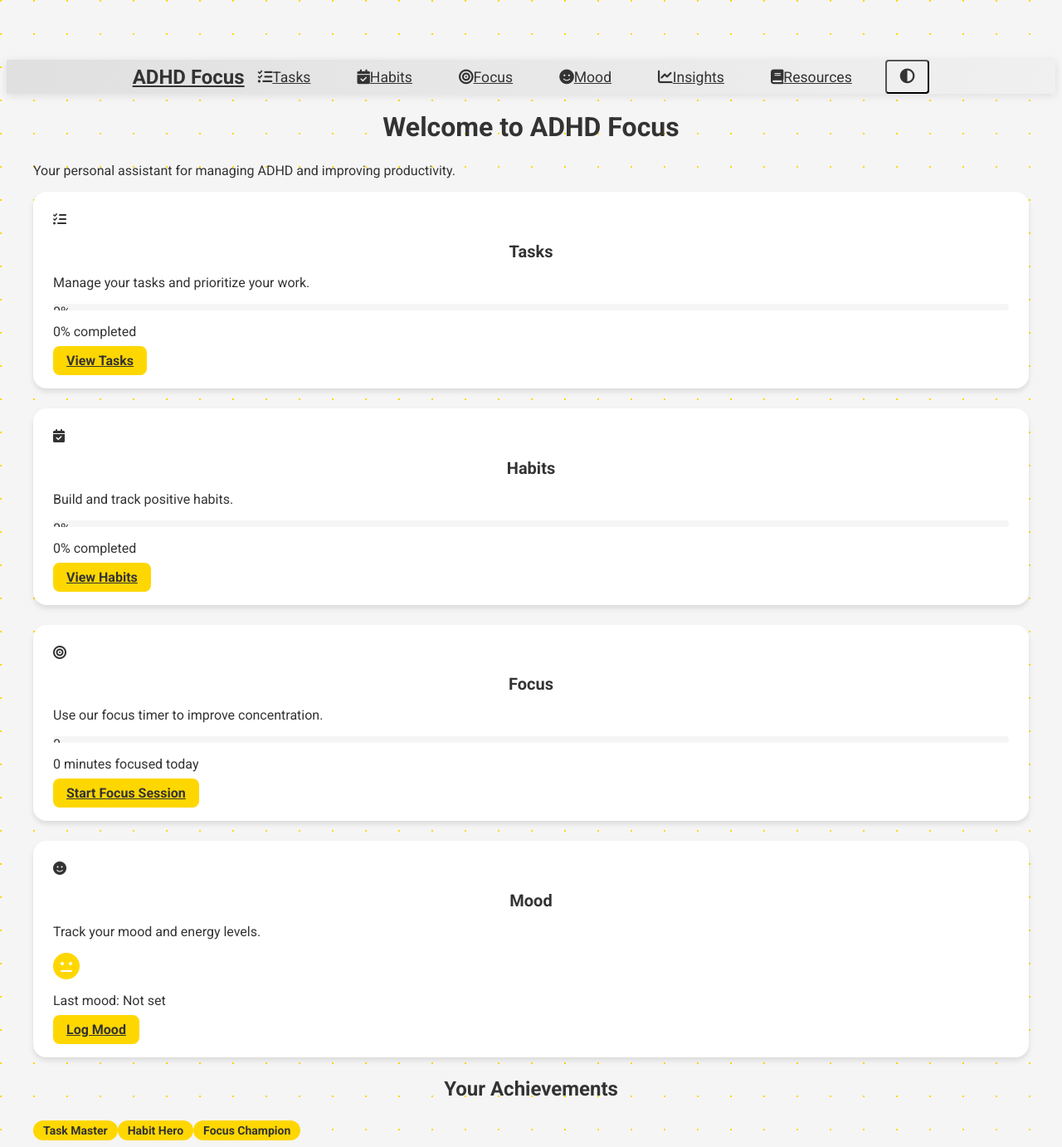
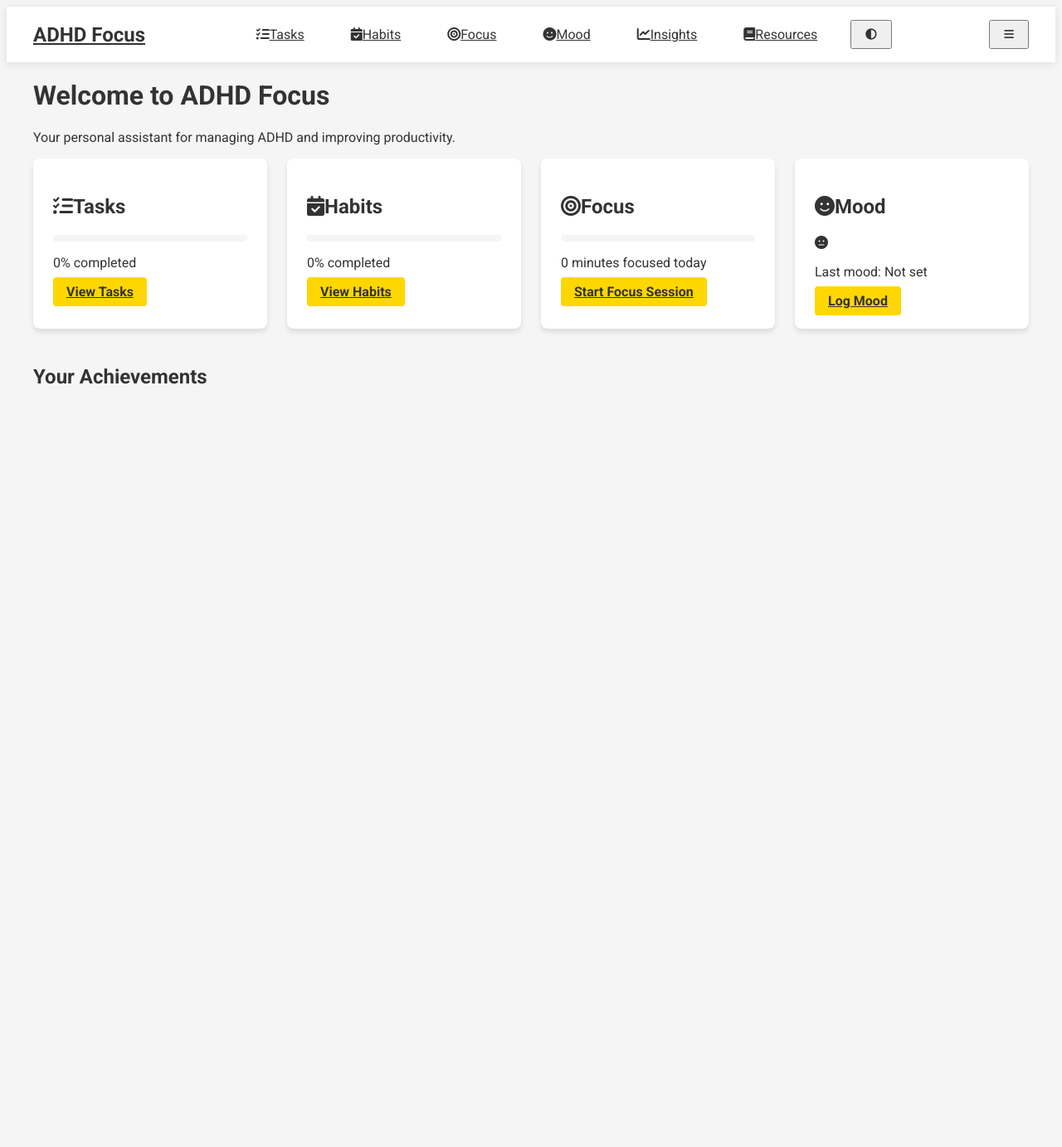
Before and after one commit to poeticinspiired/ADHDFocus, a Flask app: page / in a window 1280 px wide. Shown: the whole page at 83% size. After the commit the page ends 463 px from the top, so only its background shows below. Run offline with Flask 3, Linux system fonts and the light colour scheme; data that the repository does not hold is empty.

Commit message:
Agent query: Please check if the new UI design has been implemented correctly. Verify that the color scheme, layout, and responsiveness are working as expected. Also, check if the theme toggle and mobile menu are functioning properly.

```diff
--- a/app/static/css/styles.css
+++ b/app/static/css/styles.css
@@ -6,17 +6,14 @@
     --accent: #ffd700;
     --card-bg-light: #ffffff;
     --card-bg-dark: #2a2a2a;
-    --nav-bg-light: linear-gradient(to right, #e0e0e0, #f0f0f0);
-    --nav-bg-dark: linear-gradient(to right, #222222, #333333);
+    --nav-bg-light: #ffffff;
+    --nav-bg-dark: #222222;
 }
 
 body {
     font-family: 'Roboto', sans-serif;
     background-color: var(--bg-light);
     color: var(--text-light);
-    padding-top: 4rem;
-    background-image: radial-gradient(circle at 1px 1px, var(--accent) 1px, transparent 0);
-    background-size: 40px 40px;
     transition: background-color 0.3s, color 0.3s;
 }
 
@@ -32,35 +29,31 @@ body.dark-mode {
 }
 
 h1, h2, h3 {
-    text-align: center;
-    margin-bottom: 1.5rem;
+    font-weight: 700;
 }
 
 #navbar {
-    background-image: var(--nav-bg-light);
+    background-color: var(--nav-bg-light);
     box-shadow: 0 2px 10px rgba(0, 0, 0, 0.1);
-    transition: background-image 0.3s;
+    transition: background-color 0.3s;
 }
 
 body.dark-mode #navbar {
-    background-image: var(--nav-bg-dark);
+    background-color: var(--nav-bg-dark);
 }
 
 .nav-container {
     display: flex;
-    justify-content: center;
+    justify-content: space-between;
     align-items: center;
+    padding: 1rem 0;
 }
 
 .nav-logo {
     font-size: 1.5rem;
     font-weight: bold;
     color: var(--text-light);
-    transition: transform 0.3s, color 0.3s;
-}
-
-.nav-logo:hover {
-    transform: scale(1.05);
+    transition: color 0.3s;
 }
 
 body.dark-mode .nav-logo {
@@ -69,23 +62,18 @@ body.dark-mode .nav-logo {
 
 .nav-links {
     display: flex;
-    justify-content: center;
-    align-items: center;
     gap: 1.5rem;
 }
 
 .nav-link {
     color: var(--text-light);
     font-weight: 500;
-    font-size: 1.1rem;
-    transition: color 0.3s, transform 0.3s;
+    transition: color 0.3s;
     padding: 0.5rem 1rem;
-    border-radius: 0.25rem;
 }
 
 .nav-link:hover {
     color: var(--accent);
-    transform: translateY(-2px);
 }
 
 body.dark-mode .nav-link {
@@ -94,17 +82,15 @@ body.dark-mode .nav-link {
 
 .card {
     background-color: var(--card-bg-light);
-    border-radius: 1rem;
+    border-radius: 0.5rem;
     box-shadow: 0 4px 6px rgba(0, 0, 0, 0.1);
     padding: 1.5rem;
     margin-bottom: 1.5rem;
     transition: box-shadow 0.3s, transform 0.3s, background-color 0.3s;
-    background-image: linear-gradient(135deg, rgba(255, 255, 255, 0.1) 0%, rgba(255, 255, 255, 0) 100%);
 }
 
 body.dark-mode .card {
     background-color: var(--card-bg-dark);
-    background-image: linear-gradient(135deg, rgba(255, 255, 255, 0.05) 0%, rgba(255, 255, 255, 0) 100%);
 }
 
 .card:hover {
@@ -112,22 +98,11 @@ body.dark-mode .card {
     transform: translateY(-5px);
 }
 
-.card-title {
-    font-size: 1.25rem;
-    font-weight: bold;
-    margin-bottom: 1rem;
-    color: var(--text-light);
-}
-
-body.dark-mode .card-title {
-    color: var(--text-dark);
-}
-
 .btn {
     background-color: var(--accent);
     color: var(--text-light);
     padding: 0.5rem 1rem;
-    border-radius: 0.5rem;
+    border-radius: 0.25rem;
     font-weight: bold;
     transition: background-color 0.3s, color 0.3s, transform 0.3s;
 }
@@ -144,7 +119,7 @@ body.dark-mode .btn:hover {
 
 .progress-bar {
     background-color: var(--bg-light);
-    border-radius: 0.5rem;
+    border-radius: 0.25rem;
     overflow: hidden;
     height: 0.5rem;
 }
@@ -155,98 +130,33 @@ body.dark-mode .btn:hover {
     transition: width 0.5s ease-in-out;
 }
 
-.icon {
-    color: var(--text-light);
-    transition: color 0.3s, transform 0.3s;
-}
-
-.icon:hover {
-    color: var(--accent);
-    transform: scale(1.1);
-}
-
-body.dark-mode .icon {
-    color: var(--text-dark);
-}
-
-.mood-icon {
-    font-size: 2rem;
-    color: var(--accent);
-}
-
-input[type="text"],
-input[type="date"],
-input[type="number"],
-textarea,
-select {
-    width: 100%;
-    padding: 0.75rem;
-    border: 1px solid #ccc;
-    border-radius: 0.5rem;
-    background-color: var(--bg-light);
-    color: var(--text-light);
-    transition: border-color 0.3s, box-shadow 0.3s;
-}
-
-body.dark-mode input[type="text"],
-body.dark-mode input[type="date"],
-body.dark-mode input[type="number"],
-body.dark-mode textarea,
-body.dark-mode select {
-    background-color: var(--bg-dark);
-    color: var(--text-dark);
-    border-color: #4b5563;
-}
-
-input[type="text"]:focus,
-input[type="date"]:focus,
-input[type="number"]:focus,
-textarea:focus,
-select:focus {
-    outline: none;
-    border-color: var(--accent);
-    box-shadow: 0 0 0 3px rgba(255, 215, 0, 0.2);
-}
-
-.badge {
-    display: inline-block;
-    padding: 0.25rem 0.75rem;
-    background-color: var(--accent);
-    color: var(--text-light);
-    border-radius: 9999px;
-    font-size: 0.875rem;
-    font-weight: bold;
-    transition: transform 0.3s;
-}
-
-.badge:hover {
-    transform: scale(1.05);
-}
-
-body.dark-mode .badge {
-    color: var(--text-dark);
-}
-
 .grid-container {
     display: grid;
     grid-template-columns: repeat(auto-fit, minmax(250px, 1fr));
     gap: 1.5rem;
 }
 
-@keyframes fadeIn {
-    from { opacity: 0; }
-    to { opacity: 1; }
+@media (max-width: 768px) {
+    .nav-links {
+        display: none;
     }
 
-.fade-in {
-    animation: fadeIn 0.5s ease-in-out;
+    .nav-container {
+        flex-direction: column;
+        align-items: flex-start;
     }
 
-@keyframes slideIn {
-    from { transform: translateY(20px); opacity: 0; }
-    to { transform: translateY(0); opacity: 1; }
+    .nav-logo {
+        margin-bottom: 1rem;
     }
 
-.slide-in {
-    animation: slideIn 0.5s ease-in-out;
+    .nav-links.active {
+        display: flex;
+        flex-direction: column;
+        width: 100%;
     }
+
+    .nav-link {
+        padding: 0.5rem 0;
+    }
+}
--- a/app/static/js/main.js
+++ b/app/static/js/main.js
@@ -1,8 +1,8 @@
 document.addEventListener('DOMContentLoaded', function() {
-    console.log('ADHD Focus App loaded');
-
     const themeToggle = document.getElementById('theme-toggle');
     const body = document.body;
+    const mobileMenuToggle = document.getElementById('mobile-menu-toggle');
+    const navLinks = document.querySelector('.nav-links');
 
     themeToggle.addEventListener('click', function() {
         body.classList.toggle('dark-mode');
@@ -15,14 +15,9 @@ document.addEventListener('DOMContentLoaded', function() {
         body.classList.add('dark-mode');
     }
 
-    // Add yellow highlight to current page in navigation
-    const currentPage = window.location.pathname;
-    const navLinks = document.querySelectorAll('.nav-link');
-    navLinks.forEach(link => {
-        if (link.getAttribute('href') === currentPage) {
-            link.classList.add('text-yellow-500');
-            link.classList.add('bg-yellow-100');
-        }
+    // Mobile menu toggle
+    mobileMenuToggle.addEventListener('click', function() {
+        navLinks.classList.toggle('active');
     });
 
     // Fetch user progress data and update the dashboard
@@ -34,81 +29,47 @@ document.addEventListener('DOMContentLoaded', function() {
             return response.json();
         })
         .then(data => {
-            try {
-                // Update progress bars
-                updateProgressBarIfExists('tasks-progress', data.tasks_completed);
-                updateProgressBarIfExists('habits-progress', data.habits_completed);
-                updateProgressBarIfExists('focus-progress', data.focus_minutes / 60 * 100);
-
-                // Update text content
-                updateTextContentIfExists('#tasks-progress', `${data.tasks_completed}% completed`);
-                updateTextContentIfExists('#habits-progress', `${data.habits_completed}% completed`);
-                updateTextContentIfExists('#focus-progress', `${data.focus_minutes} minutes focused today`);
-
-                // Update mood icon
-                updateMoodIcon(data.last_mood_icon, data.last_mood);
-
-                // Add achievement badges
-                updateAchievements(data.achievements);
-
-                // Add fade-in animation
-                addFadeInAnimation();
-            } catch (error) {
-                console.error('Error updating UI:', error);
-                showNotification('Error updating dashboard. Some information may be missing.');
-            }
+            updateDashboard(data);
         })
         .catch(error => {
             console.error('Error fetching user progress:', error);
             showNotification('Error loading dashboard data. Please try again later.');
         });
-
-    // Add slide-in animation to cards on scroll
-    const cards = document.querySelectorAll('.card');
-    const observer = new IntersectionObserver((entries) => {
-        entries.forEach(entry => {
-            if (entry.isIntersecting) {
-                entry.target.classList.add('slide-in');
-                observer.unobserve(entry.target);
-            }
-        });
-    }, { threshold: 0.1 });
-
-    cards.forEach(card => {
-        observer.observe(card);
-    });
 });
 
-// Helper functions
-function updateProgressBarIfExists(elementId, progress) {
-    const progressBar = document.getElementById(elementId);
+function updateDashboard(data) {
+    updateProgressBar('tasks-progress', data.tasks_completed);
+    updateProgressBar('habits-progress', data.habits_completed);
+    updateProgressBar('focus-progress', data.focus_minutes / 60 * 100);
+
+    updateText('tasks-completed', `${data.tasks_completed}% completed`);
+    updateText('habits-completed', `${data.habits_completed}% completed`);
+    updateText('focus-minutes', `${data.focus_minutes} minutes focused today`);
+
+    updateMoodIcon(data.last_mood_icon, data.last_mood);
+    updateAchievements(data.achievements);
+}
+
+function updateProgressBar(id, value) {
+    const progressBar = document.getElementById(id);
     if (progressBar) {
-        progressBar.style.width = `${progress}%`;
-    } else {
-        console.warn(`Progress bar element ${elementId} not found`);
+        progressBar.style.width = `${value}%`;
     }
 }
 
-function updateTextContentIfExists(selector, text) {
-    const element = document.querySelector(selector);
+function updateText(id, text) {
+    const element = document.getElementById(id);
     if (element) {
         element.textContent = text;
-    } else {
-        console.warn(`Element ${selector} not found`);
     }
 }
 
 function updateMoodIcon(iconName, moodText) {
-    const moodIcons = document.getElementById('mood-icons');
-    const lastMood = document.querySelector('#mood-icons + p');
-    if (moodIcons && lastMood) {
-        moodIcons.innerHTML = '';
-        const moodIcon = document.createElement('i');
-        moodIcon.className = `fas fa-${iconName} mood-icon`;
-        moodIcons.appendChild(moodIcon);
-        lastMood.textContent = `Last mood: ${moodText}`;
-    } else {
-        console.warn('Mood icon elements not found');
+    const moodIcon = document.getElementById('mood-icon');
+    const moodText = document.getElementById('mood-text');
+    if (moodIcon && moodText) {
+        moodIcon.className = `fas fa-${iconName}`;
+        moodText.textContent = `Last mood: ${moodText}`;
     }
 }
 
@@ -117,51 +78,20 @@ function updateAchievements(achievements) {
     if (achievementsContainer) {
         achievementsContainer.innerHTML = '';
         achievements.forEach(achievement => {
-            achievementsContainer.appendChild(createBadge(achievement));
+            const badge = document.createElement('span');
+            badge.className = 'badge';
+            badge.textContent = achievement;
+            achievementsContainer.appendChild(badge);
         });
-    } else {
-        console.warn('Achievements container not found');
     }
-}
-
-function addFadeInAnimation() {
-    document.querySelectorAll('.card, .progress-bar, #mood-icons, #achievements').forEach(el => {
-        if (el) {
-            el.classList.add('fade-in');
-        }
-    });
-}
-
-function createBadge(text) {
-    const badge = document.createElement('span');
-    badge.className = 'badge';
-    badge.textContent = text;
-    return badge;
 }
 
 function showNotification(message) {
     const notification = document.createElement('div');
-    notification.className = 'fixed top-4 right-4 bg-yellow-500 text-gray-900 px-4 py-2 rounded-lg shadow-lg fade-in';
+    notification.className = 'notification';
     notification.textContent = message;
     document.body.appendChild(notification);
     setTimeout(() => {
-        notification.classList.remove('fade-in');
-        notification.classList.add('fade-out');
-        setTimeout(() => {
-            notification.remove();
-        }, 300);
+        notification.remove();
     }, 3000);
 }
-
-// Add smooth scrolling to all links
-document.querySelectorAll('a[href^="#"]').forEach(anchor => {
-    anchor.addEventListener('click', function (e) {
-        e.preventDefault();
-        const targetElement = document.querySelector(this.getAttribute('href'));
-        if (targetElement) {
-            targetElement.scrollIntoView({
-                behavior: 'smooth'
-            });
-        }
-    });
-});
--- a/app/templates/base.html
+++ b/app/templates/base.html
@@ -8,9 +8,9 @@
     <link rel="stylesheet" href="https://cdnjs.cloudflare.com/ajax/libs/font-awesome/6.0.0-beta3/css/all.min.css">
     <link rel="stylesheet" href="{{ url_for('static', filename='css/styles.css') }}">
 </head>
-<body class="bg-gray-100 text-gray-900 font-roboto transition-colors duration-200" id="body">
-    <nav class="fixed top-0 left-0 right-0 p-4 transition-colors duration-200 shadow-md z-10" id="navbar">
-        <div class="container mx-auto">
+<body>
+    <nav id="navbar">
+        <div class="container">
             <div class="nav-container">
                 <a href="{{ url_for('index') }}" class="nav-logo">ADHD Focus</a>
                 <div class="nav-links">
@@ -24,14 +24,17 @@
                         <i class="fas fa-adjust"></i>
                     </button>
                 </div>
+                <button id="mobile-menu-toggle" class="nav-link d-md-none">
+                    <i class="fas fa-bars"></i>
+                </button>
             </div>
         </div>
     </nav>
 
-    <main class="container mx-auto mt-24 p-4">
+    <main class="container mt-4">
         {% with messages = get_flashed_messages() %}
             {% if messages %}
-                <div class="bg-yellow-100 border-l-4 border-yellow-500 text-yellow-700 p-4 mb-4 fade-in" role="alert">
+                <div class="alert alert-info" role="alert">
                     <ul>
                         {% for message in messages %}
                             <li>{{ message }}</li>
--- a/app/templates/index.html
+++ b/app/templates/index.html
@@ -1,99 +1,48 @@
 {% extends "base.html" %}
 
 {% block content %}
-<div class="text-center mb-8">
-    <h1 class="text-4xl font-bold mb-4 text-gray-800 dark:text-gray-200">Welcome to ADHD Focus</h1>
-    <p class="text-xl mb-8 text-gray-600 dark:text-gray-400">Your personal assistant for managing ADHD and improving productivity.</p>
-</div>
+<h1 class="text-center mb-4">Welcome to ADHD Focus</h1>
+<p class="text-center mb-8">Your personal assistant for managing ADHD and improving productivity.</p>
 
-<div class="grid grid-cols-1 md:grid-cols-2 lg:grid-cols-4 gap-6">
-    <div class="card hover:shadow-lg transition duration-300">
-        <i class="fas fa-tasks text-4xl mb-4 icon text-yellow-500"></i>
-        <h2 class="card-title">Tasks</h2>
-        <p class="text-gray-600 dark:text-gray-400 mb-4">Manage your tasks and prioritize your work.</p>
+<div class="grid-container">
+    <div class="card">
+        <h2 class="card-title"><i class="fas fa-tasks text-accent mr-2"></i>Tasks</h2>
         <div class="progress-bar">
             <div id="tasks-progress" class="progress-bar-fill" style="width: 0%"></div>
         </div>
-        <p class="mt-2 text-sm text-gray-500 dark:text-gray-400">0% completed</p>
-        <a href="{{ url_for('tasks.tasks') }}" class="btn mt-4 inline-block">View Tasks</a>
+        <p id="tasks-completed" class="mt-2">0% completed</p>
+        <a href="{{ url_for('tasks.tasks') }}" class="btn mt-4">View Tasks</a>
     </div>
-    <div class="card hover:shadow-lg transition duration-300">
-        <i class="fas fa-calendar-check text-4xl mb-4 icon text-yellow-500"></i>
-        <h2 class="card-title">Habits</h2>
-        <p class="text-gray-600 dark:text-gray-400 mb-4">Build and track positive habits.</p>
+    <div class="card">
+        <h2 class="card-title"><i class="fas fa-calendar-check text-accent mr-2"></i>Habits</h2>
         <div class="progress-bar">
             <div id="habits-progress" class="progress-bar-fill" style="width: 0%"></div>
         </div>
-        <p class="mt-2 text-sm text-gray-500 dark:text-gray-400">0% completed</p>
-        <a href="{{ url_for('habits.habits') }}" class="btn mt-4 inline-block">View Habits</a>
+        <p id="habits-completed" class="mt-2">0% completed</p>
+        <a href="{{ url_for('habits.habits') }}" class="btn mt-4">View Habits</a>
     </div>
-    <div class="card hover:shadow-lg transition duration-300">
-        <i class="fas fa-bullseye text-4xl mb-4 icon text-yellow-500"></i>
-        <h2 class="card-title">Focus</h2>
-        <p class="text-gray-600 dark:text-gray-400 mb-4">Use our focus timer to improve concentration.</p>
+    <div class="card">
+        <h2 class="card-title"><i class="fas fa-bullseye text-accent mr-2"></i>Focus</h2>
         <div class="progress-bar">
             <div id="focus-progress" class="progress-bar-fill" style="width: 0%"></div>
         </div>
-        <p class="mt-2 text-sm text-gray-500 dark:text-gray-400">0 minutes focused today</p>
-        <a href="{{ url_for('focus.focus') }}" class="btn mt-4 inline-block">Start Focus Session</a>
+        <p id="focus-minutes" class="mt-2">0 minutes focused today</p>
+        <a href="{{ url_for('focus.focus') }}" class="btn mt-4">Start Focus Session</a>
     </div>
-    <div class="card hover:shadow-lg transition duration-300">
-        <i class="fas fa-smile text-4xl mb-4 icon text-yellow-500"></i>
-        <h2 class="card-title">Mood</h2>
-        <p class="text-gray-600 dark:text-gray-400 mb-4">Track your mood and energy levels.</p>
-        <div id="mood-icons" class="flex justify-center space-x-2 mb-4">
-            <i class="far fa-meh mood-icon"></i>
+    <div class="card">
+        <h2 class="card-title"><i class="fas fa-smile text-accent mr-2"></i>Mood</h2>
+        <div id="mood-icon" class="text-center text-4xl mb-2">
+            <i class="fas fa-meh"></i>
         </div>
-        <p class="text-sm text-gray-500 dark:text-gray-400">Last mood: Not set</p>
-        <a href="{{ url_for('mood.mood') }}" class="btn mt-4 inline-block">Log Mood</a>
+        <p id="mood-text" class="text-center">Last mood: Not set</p>
+        <a href="{{ url_for('mood.mood') }}" class="btn mt-4">Log Mood</a>
     </div>
 </div>
 
 <div class="mt-8">
-    <h2 class="text-2xl font-bold mb-4 text-gray-800 dark:text-gray-200">Your Achievements</h2>
-    <div id="achievements" class="flex flex-wrap gap-2">
-        <!-- Badges will be dynamically added here -->
+    <h2 class="text-center mb-4">Your Achievements</h2>
+    <div id="achievements" class="flex flex-wrap justify-center gap-2">
+        <!-- Achievements will be dynamically added here -->
     </div>
 </div>
 {% endblock %}
-
-{% block scripts %}
-<script>
-document.addEventListener('DOMContentLoaded', function() {
-    // Fetch user progress data and update the dashboard
-    fetch('/api/user_progress')
-        .then(response => response.json())
-        .then(data => {
-            updateProgressBar('tasks-progress', data.tasks_completed);
-            updateProgressBar('habits-progress', data.habits_completed);
-            updateProgressBar('focus-progress', data.focus_minutes / 60 * 100); // Assuming 60 minutes is 100%
-
-            const tasksCompleted = document.querySelector('#tasks-progress').nextElementSibling;
-            tasksCompleted.textContent = `${data.tasks_completed}% completed`;
-
-            const habitsCompleted = document.querySelector('#habits-progress').nextElementSibling;
-            habitsCompleted.textContent = `${data.habits_completed}% completed`;
-
-            const focusMinutes = document.querySelector('#focus-progress').nextElementSibling;
-            focusMinutes.textContent = `${data.focus_minutes} minutes focused today`;
-
-            // Update mood icon
-            const moodIcons = document.getElementById('mood-icons');
-            moodIcons.innerHTML = '';
-            const moodIcon = document.createElement('i');
-            moodIcon.className = `fas fa-${data.last_mood_icon} mood-icon`;
-            moodIcons.appendChild(moodIcon);
-
-            const lastMood = moodIcons.nextElementSibling;
-            lastMood.textContent = `Last mood: ${data.last_mood}`;
-
-            // Add achievement badges
-            const achievements = document.getElementById('achievements');
-            data.achievements.forEach(achievement => {
-                achievements.appendChild(createBadge(achievement));
-            });
-        })
-        .catch(error => console.error('Error fetching user progress:', error));
-});
-</script>
-{% endblock %}
```
Lines whose indentation alone changed are shown as unchanged.
